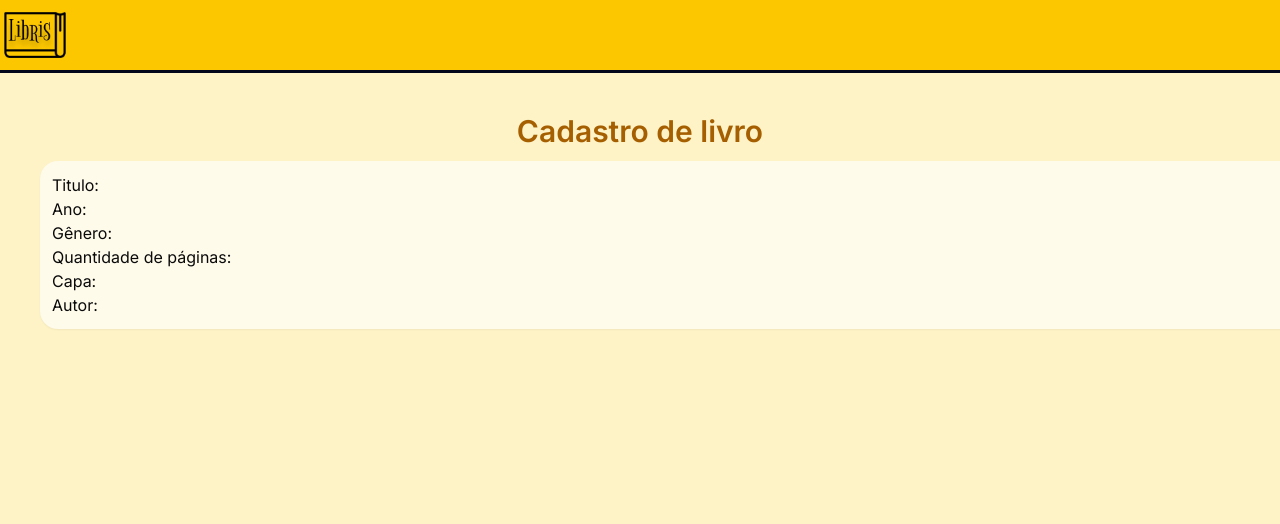
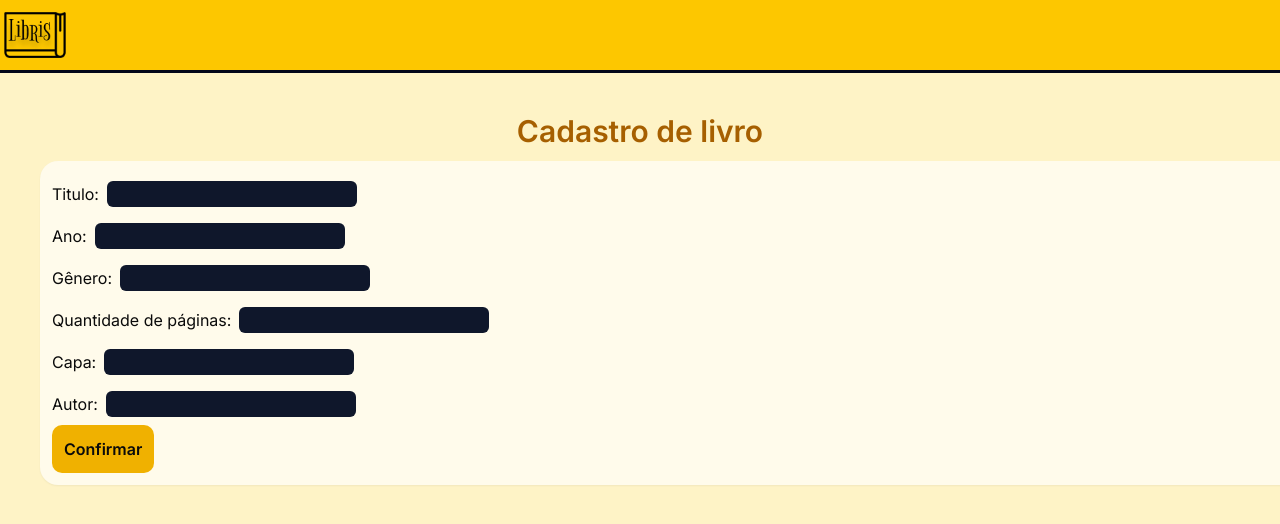
Before and after one commit to GuilhermeFornaciari/Trabalho-Pweb, a Next.js app: page /register_book in a window 1280 px wide. Shown: the top 524 px of the page. Built offline with nearby package versions, Linux system fonts and the light colour scheme.

Commit message:
tela de cadastro de livros cadastrando

```diff
--- a/app/register_book/page.tsx
+++ b/app/register_book/page.tsx
@@ -1,10 +1,64 @@
 'use client'
 
+import { useState } from "react";
 import Header from "@/components/header";
 
 export default function RegisterBook() {
-  const labelStyle = "block";
+  const [form, setForm] = useState({
+    titulo: "",
+    ano: "",
+    genero: "",
+    paginas: "",
+    capa: "",
+    autor: ""
+  })
+
+async function cadastrar() {
+  for (const [campo, valor] of Object.entries(form)) {
+    if (!valor) {
+      alert(`O campo ${campo} não foi preenchido!`);
+      return;
+    }
+  }
+
+  const body = {
+      titulo: form.titulo,
+      ano: Number(form.ano),
+      genero: form.genero,
+      paginas: Number(form.paginas),
+      capa: form.capa,
+      autores: form.autor
+        .split(",")
+        .map(id => Number(id.trim()))
+        .filter(id => !isNaN(id))
+    };
+
+    const res = await fetch("/api/livro/create", {
+      method: "POST",
+      headers: {
+        "Content-Type": "application/json"
+      },
+      body: JSON.stringify(body)
+    });
+
+    const data = await res.json();
+    alert(`O livro ${data.titulo} foi criado com sucesso. Id: ${data.id}`)
+    console.log(data);
+  }
+
+  function handleChange(e: React.ChangeEvent<HTMLInputElement>) {
+    const { name, value } = e.target;
+
+    setForm(prev => ({
+      ...prev,
+      [name]: value
+    }));
+  }
+
+  const labelStyle = "block py-2";
   const spanStyle = "mr-2 color-black";
+  const inputStyle = "px-2 py-px outline-0 bg-slate-900 text-amber-100 rounded-sm";
+
   return (
     <div className="min-h-screen bg-amber-100 min-h-screen">
       <Header></Header>
@@ -18,30 +72,34 @@ export default function RegisterBook() {
           >
             <label className={labelStyle}>
               <span className={spanStyle}>Titulo:</span>
-              <input type="text" name="titulo" id="titulo" required/>
+              <input type="text" name="titulo" id="titulo" className={inputStyle} value={form.titulo} onChange={handleChange} required/>
             </label>
             <label className={labelStyle}>
               <span className={spanStyle}>Ano:</span>
-              <input type="number" name="titulo" id="titulo" required/>
+              <input type="number" name="ano" id="ano" className={inputStyle} value={form.ano} onChange={handleChange} required/>
             </label>
             <label className={labelStyle}>
               <span className={spanStyle}>Gênero:</span>
-              <input type="text" name="titulo" id="titulo" required/>
+              <input type="text" name="genero" id="genero" className={inputStyle} value={form.genero} onChange={handleChange} required/>
             </label>
             <label className={labelStyle}>
               <span className={spanStyle}>Quantidade de páginas:</span>
-              <input type="number" name="titulo" id="titulo" required/>
+              <input type="number" name="paginas" id="paginas" className={inputStyle} value={form.paginas} onChange={handleChange} required/>
             </label>
             <label className={labelStyle}>
               <span className={spanStyle}>Capa:</span>
-              <input type="text" name="titulo" id="titulo" required/>
+              <input type="text" name="capa" id="capa" className={inputStyle} value={form.capa} onChange={handleChange} required/>
             </label>
             <label className={labelStyle}>
               <span className={spanStyle}>Autor:</span>
-              <input type="number" name="titulo" id="titulo" required/>
+              <input type="text" name="autor" id="autor" className={inputStyle} value={form.autor} onChange={handleChange} required/>
             </label>
 
           </form>
+
+          <button className="p-3 font-semibold bg-yellow-500 rounded-lg" onClick={cadastrar}>
+            Confirmar
+          </button>
         </div>
       </div>
     </div>
```
